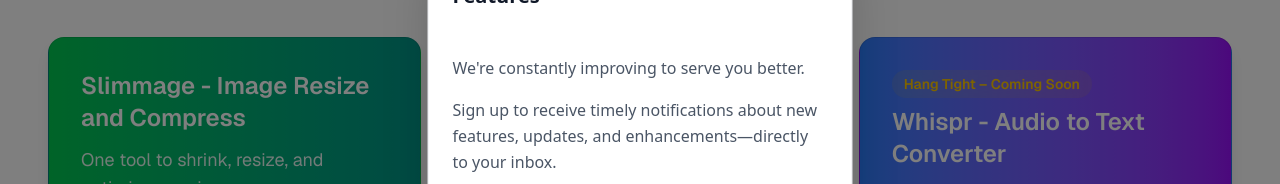
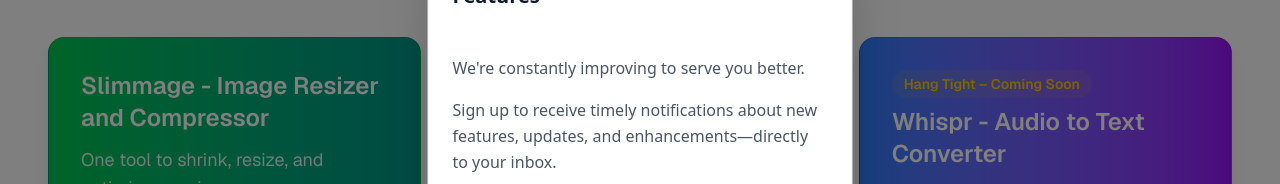
Before and after one commit to kavish1919/Sphere---All-in-One-Web-Tools, a Next.js app: page / in a window 1280 px wide. Shown: the part 279-463 px from the top of the page. Built offline with nearby package versions, Linux system fonts and the light colour scheme; no server answers.

Commit message:
Update page.tsx

```diff
--- a/app/page.tsx
+++ b/app/page.tsx
@@ -28,13 +28,13 @@
           <div className="grid grid-cols-1 md:grid-cols-3 gap-8 col-span-full">
 
             <a href="/image-resizer" className="group p-8 rounded-2xl shadow-lg bg-gradient-to-r from-green-500 to-teal-600 border border-black/10 dark:border-white/10 hover:opacity-90 transition-opacity">
-              <h2 className="text-2xl font-semibold mb-3 text-white group-hover:text-white/90 transition-colors">Slimmage - Image Resize and Compress</h2>
+              <h2 className="text-2xl font-semibold mb-3 text-white group-hover:text-white/90 transition-colors">Slimmage - Image Resizer and Compressor</h2>
               <p className="text-lg text-white/90">One tool to shrink, resize, and optimize your images.</p>
             </a>
 
-            <a href="/wordora" className="group p-8 rounded-2xl shadow-lg bg-gradient-to-r from-pink-500 to-rose-600 border border-black/10 dark:border-white/10 hover:opacity-90 transition-opacity">
-              <h2 className="text-2xl font-semibold mb-3 text-white group-hover:text-white/90 transition-colors">Wordora</h2>
-              <p className="text-lg text-white/90">Your Daily Dose of English Confidence.</p>
+            <a href="https://sphere-play.vercel.app/" className="group p-8 rounded-2xl shadow-lg bg-gradient-to-r from-pink-500 to-rose-600 border border-black/10 dark:border-white/10 hover:opacity-90 transition-opacity">
+              <h2 className="text-2xl font-semibold mb-3 text-white group-hover:text-white/90 transition-colors">SpherePlay</h2>
+              <p className="text-lg text-white/90">The Instant Real-Time Arcade.</p>
             </a>
 
             <div onClick={() => setShowAudioDialog(true)} className="group p-8 rounded-2xl shadow-lg bg-gradient-to-r from-blue-500 to-purple-600 border border-black/10 dark:border-white/10 cursor-pointer hover:opacity-90 transition-opacity">
```
